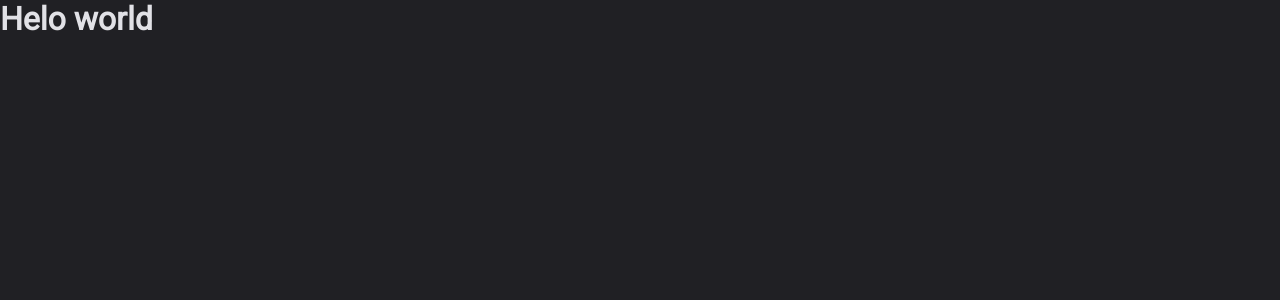
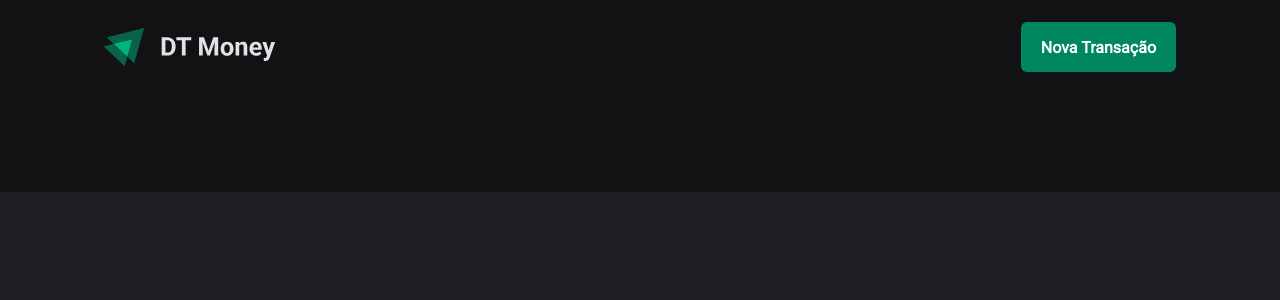
Before and after one commit to viktor-lima/dt-money, a React (Vite) app: page / in a window 1280 px wide. Shown: the top 300 px of the page. Built offline with nearby package versions, Linux system fonts and the light colour scheme.

Commit message:
feat: header component

```diff
--- a/src/App.tsx
+++ b/src/App.tsx
@@ -1,6 +1,7 @@
 import { ThemeProvider } from "styled-components";
 import { defaultTheme } from "./styles/themes/default";
 import { GlobalStyled } from "./styles/global";
+import { Transactions } from "./pages/transactions";
 
 
 export function App() {
@@ -8,7 +9,7 @@
   return (
     <ThemeProvider theme={defaultTheme}>
       <GlobalStyled />
-      <h1>Helo world</h1>
+      <Transactions />
     </ThemeProvider>
   )
 }
--- /dev/null
+++ b/src/components/Header/index.tsx
@@ -0,0 +1,19 @@
+import { HeaderContainer, HeaderContent, NewTransactionButton } from "./styles";
+
+import logoImg from '../../assets/logo.svg'
+
+
+export function Header () {
+  return (
+    <div>
+      <HeaderContainer>
+        <HeaderContent>
+
+          <img src={logoImg} />
+
+          <NewTransactionButton> Nova Transação</NewTransactionButton>
+        </HeaderContent>
+      </HeaderContainer>
+    </div>
+  )
+}
--- /dev/null
+++ b/src/components/Header/styles.ts
@@ -0,0 +1,45 @@
+import styled from "styled-components";
+
+export const HeaderContainer = styled.header`
+
+  background: ${(props) => props.theme["gray-900"]};
+
+  padding: 1.4rem 0 7.5rem;
+
+`
+
+export const HeaderContent = styled.div`
+
+  width: 100%;
+  max-width: 1120px;
+
+  margin: 0 auto;
+  padding: 0 1.5rem;
+
+  display: flex;
+  justify-content: space-between;
+  text-align: center;
+
+`
+
+
+export const NewTransactionButton = styled.button`
+
+  height: 3.125rem;
+  border: 0;
+  background: ${(props) => props.theme["green-500"]};
+
+  color: ${(props) => props.theme.white};
+  font-weight: bold;
+  padding: 0 1.25rem;
+  border-radius: 0.375rem;
+  cursor: pointer;
+
+
+  &:hover{
+    background: ${(props) => props.theme["green-700"]};
+    transition: background-color 0.5s;
+  }
+
+
+`
--- /dev/null
+++ b/src/pages/transactions/index.tsx
@@ -0,0 +1,9 @@
+import { Header } from "../../components/Header";
+
+export function Transactions () {
+  return (
+    <div>
+      <Header />
+    </div>
+  )
+}
```
Also changed, not shown: src/assets/logo.svg (added), src/pages/transactions/styles.ts (added).
